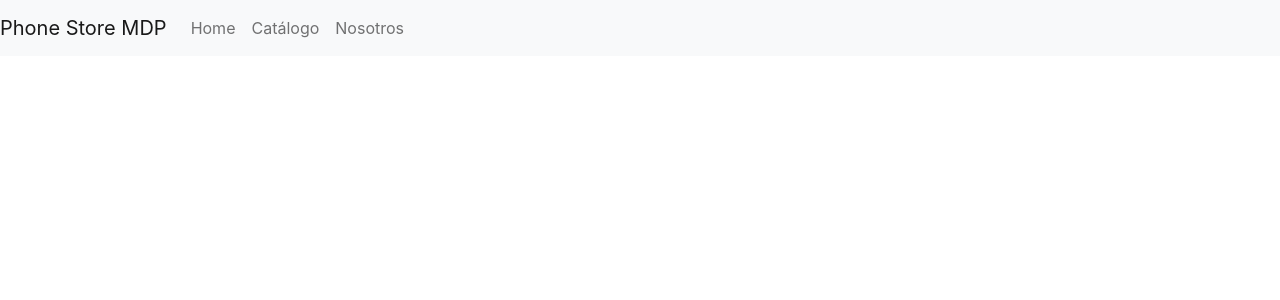
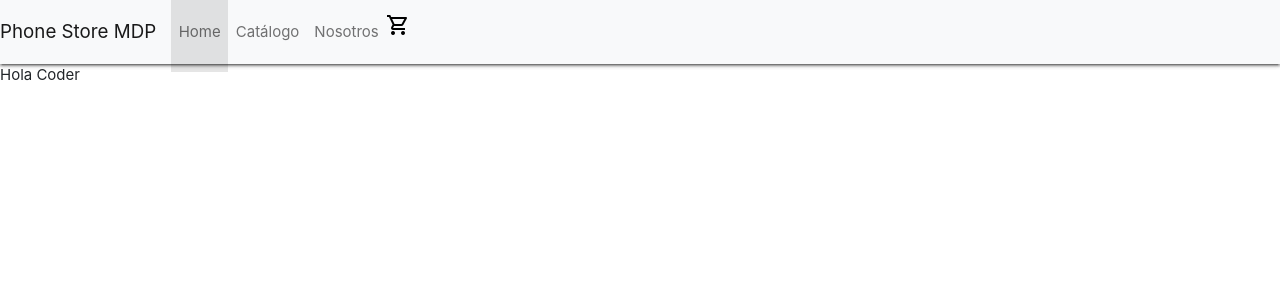
Before and after one commit to fedebist/React-JS-Coder, a React (Create React App) app: page / in a window 1280 px wide. Shown: the top 300 px of the page. Built offline with nearby package versions, Linux system fonts and the light colour scheme.

Commit message:
Crea tu landing

```diff
--- a/package.json
+++ b/package.json
@@ -3,6 +3,7 @@
   "version": "0.1.0",
   "private": true,
   "dependencies": {
+    "@material-ui/core": "^4.12.3",
     "@testing-library/jest-dom": "^5.16.2",
     "@testing-library/react": "^12.1.4",
     "@testing-library/user-event": "^13.5.0",
--- a/public/index.html
+++ b/public/index.html
@@ -25,6 +25,11 @@
       Learn how to configure a non-root public URL by running `npm run build`.
     -->
     <title>React App</title>
+    <link
+  rel="stylesheet"
+  href="https://fonts.googleapis.com/css?family=Roboto:300,400,500,700&display=swap"
+/>
+    <link rel="stylesheet" href="https://cdnjs.cloudflare.com/ajax/libs/materialize/1.0.0/css/materialize.min.css">
   </head>
   <body>
     <noscript>You need to enable JavaScript to run this app.</noscript>
@@ -43,5 +48,6 @@
     <script src="https://code.jquery.com/jquery-3.4.1.slim.min.js" integrity="sha384-J6qa4849blE2+poT4WnyKhv5vZF5SrPo0iEjwBvKU7imGFAV0wwj1yYfoRSJoZ+n" crossorigin="anonymous"></script>
 <script src="https://cdn.jsdelivr.net/npm/popper.js@1.16.0/dist/umd/popper.min.js" integrity="sha384-Q6E9RHvbIyZFJoft+2mJbHaEWldlvI9IOYy5n3zV9zzTtmI3UksdQRVvoxMfooAo" crossorigin="anonymous"></script>
 <script src="https://cdn.jsdelivr.net/npm/bootstrap@4.4.1/dist/js/bootstrap.min.js" integrity="sha384-wfSDF2E50Y2D1uUdj0O3uMBJnjuUD4Ih7YwaYd1iqfktj0Uod8GCExl3Og8ifwB6" crossorigin="anonymous"></script>
-  </body>
+<script src="https://cdnjs.cloudflare.com/ajax/libs/materialize/1.0.0/js/materialize.min.js"></script>
+</body>
 </html>
--- a/src/App.js
+++ b/src/App.js
@@ -1,12 +1,15 @@
 import 'bootstrap/dist/css/bootstrap.min.css';
 import './App.css';
-import Navbar from './components/Navbar'
+import ItemListContainer from './components/ItemListContainer';
+import Navbar from './components/Navbar';
+
 
 
 function App() {
   return (
     <>
-    <Navbar></Navbar>
+    <Navbar />
+    <ItemListContainer props='Hola Coder' />
     </>
   );
 }
--- /dev/null
+++ b/src/components/CartWidget.jsx
@@ -0,0 +1,12 @@
+import {Badge} from '@material-ui/core';
+import {ShoppingCartOutlined} from '@material-ui/core';
+import logoCarrito from '../multimedia/CART.png';
+
+let CartWidget = () => {
+    return(
+       <img src={logoCarrito}></img>
+
+    )
+}
+
+export default CartWidget;
--- /dev/null
+++ b/src/components/ItemListContainer.jsx
@@ -0,0 +1,8 @@
+
+let ItemListContainer = ({props}) => {
+    return(
+        <div>{props}</div>
+    );
+}
+
+export default ItemListContainer;
--- a/src/components/Navbar.js
+++ b/src/components/Navbar.js
@@ -1,5 +1,5 @@
 import '../App.css';
-<link href="https://unpkg.com/aos@2.3.1/dist/aos.css" rel="stylesheet"></link>
+import CartWidget from './CartWidget';
 
 let Navbar = () => {
     return (
@@ -20,6 +20,9 @@ let Navbar = () => {
       <li class="nav-item">
         <a class="nav-link" href="#">Nosotros</a>
       </li>
+      <li class="nav-item">
+        <CartWidget></CartWidget>
+      </li>
     </ul>
   </div>
 </nav>
```
Also changed, not shown: src/multimedia/CART.png (added), 1 other file (tests, documents, lock files or other folders).
